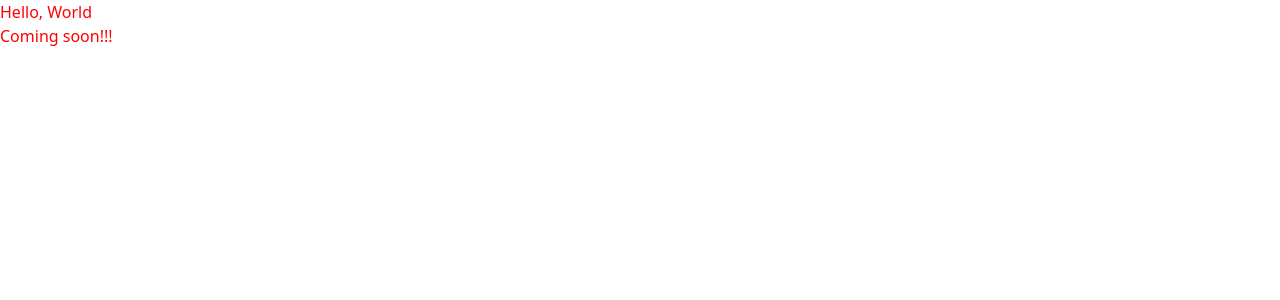
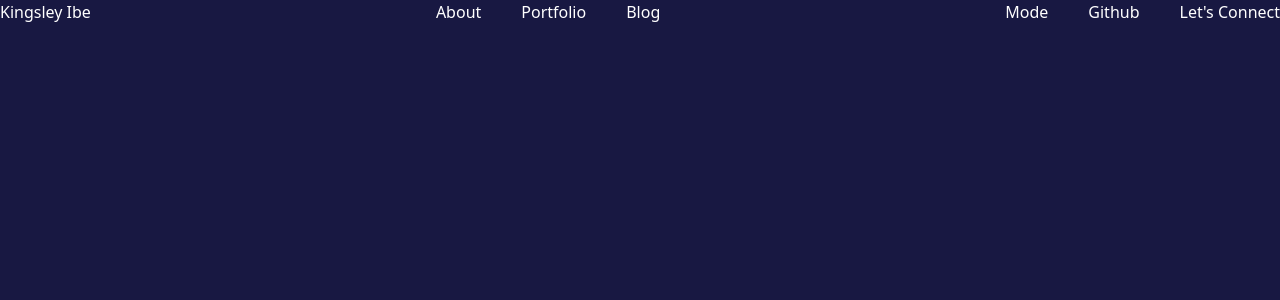
Before and after one commit to KingsleyIbe/kingsleyibeportfolio, a React (Create React App) app: page / in a window 1280 px wide. Shown: the top 300 px of the page. Built offline with nearby package versions, Linux system fonts and the light colour scheme.

Commit message:
Set up tailwindCSS

```diff
--- a/package.json
+++ b/package.json
@@ -6,6 +6,8 @@
     "cra-template-typescript": "1.2.0",
     "react": "^19.0.0",
     "react-dom": "^19.0.0",
+    "react-router": "^7.1.1",
+    "react-router-dom": "^7.1.1",
     "react-scripts": "5.0.1"
   },
   "scripts": {
--- a/src/App.tsx
+++ b/src/App.tsx
@@ -1,11 +1,12 @@
 import React from 'react';
+import { Routes, Route } from 'react-router-dom';
+import Home from './components/home/index.tsx';
 
 function App() {
   return (
-    <div className="text-[#f00]">
-      <h1>Hello, World</h1>
-      <p>Coming soon!!!</p>
-    </div>
+    <Routes>
+      <Route path="/" element={<Home />} />
+  </Routes>
   );
 }
 
--- /dev/null
+++ b/src/components/common/DesktopHeader.tsx
@@ -0,0 +1,30 @@
+import React from 'react';
+import { Link } from 'react-router';
+
+const DesktopHeader = () => {
+  return (
+    <div className="text-[#fff]">
+      <header className="flex flex-row justify-between">
+        <div>
+            <h1><Link to="/">Kingsley Ibe</Link></h1>
+        </div>
+        <nav>
+            <ul className="flex flex-row gap-10">
+                <li><Link to="/about-me">About</Link></li>
+                <li><Link to="/portfolio">Portfolio</Link></li>
+                <li><Link to="/blog">Blog</Link></li>
+            </ul>
+        </nav>
+        <div>
+            <ul className="flex flex-row gap-10">
+              <li><button>Mode</button></li>
+              <li><Link to="/about-me">Github</Link></li>
+              <li><button to="/about-me">Let's Connect</button></li>
+            </ul>
+        </div>
+      </header>
+    </div>
+  )
+}
+
+export default DesktopHeader;
--- /dev/null
+++ b/src/components/home/index.tsx
@@ -0,0 +1,12 @@
+import React from 'react';
+import DesktopHeader from '../common/DesktopHeader.tsx'
+
+const index = () => {
+  return (
+    <div>
+      <DesktopHeader />
+    </div>
+  )
+}
+
+export default index
--- a/src/index.css
+++ b/src/index.css
@@ -6,4 +6,9 @@
 ::before,
 ::after {
   margin: 0;
+  padding: 0;
 }
+
+body {
+  background-color: #181842;
+}
--- a/src/index.tsx
+++ b/src/index.tsx
@@ -1,5 +1,6 @@
 import React from 'react';
 import ReactDOM from 'react-dom/client';
+import { BrowserRouter } from 'react-router-dom';
 import './index.css';
 import App from './App.tsx';
 
@@ -8,6 +9,8 @@ const root = ReactDOM.createRoot(
 );
 root.render(
   <React.StrictMode>
-    <App />
+    <BrowserRouter>
+      <App />
+    </BrowserRouter>
   </React.StrictMode>
 );
```
Also changed, not shown: 1 other file (tests, documents, lock files or other folders).
